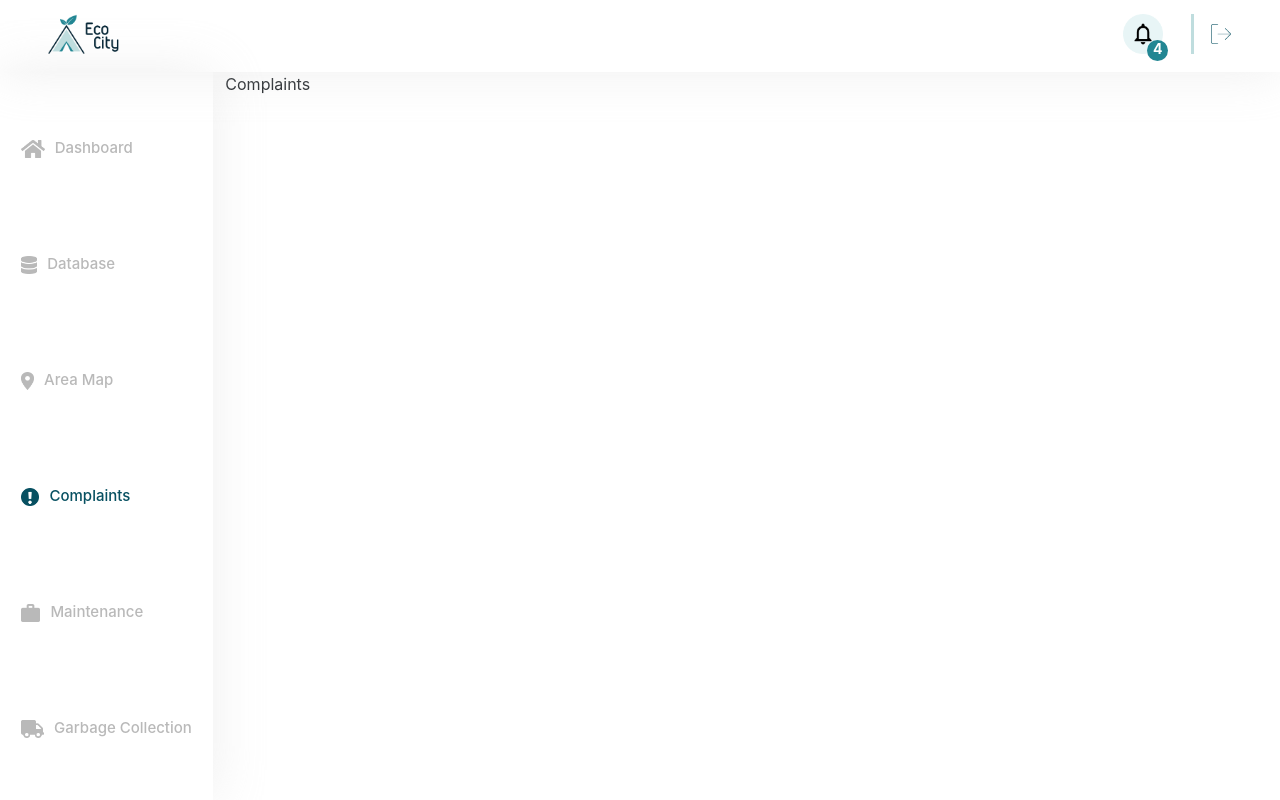
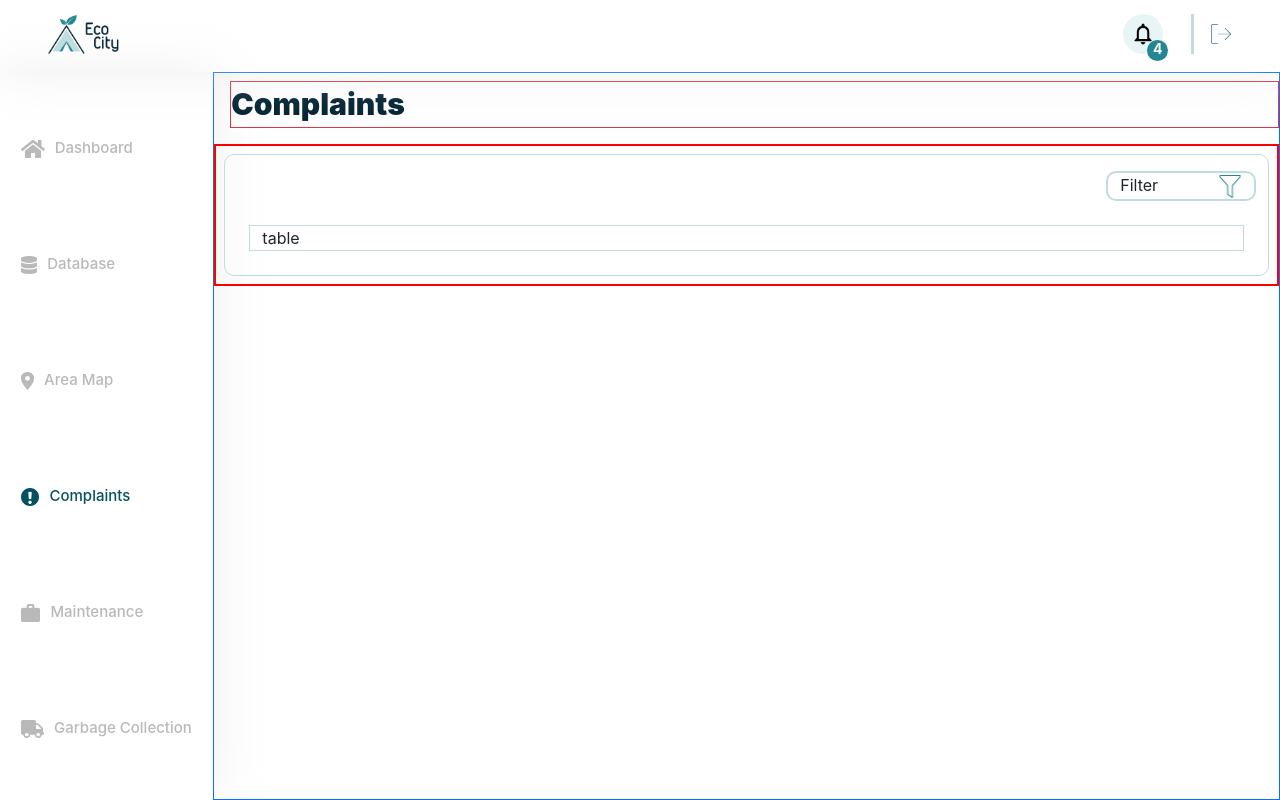
Before and after one commit to IsuruVihan/EcoCity, a React (Create React App) app in the folder admin/: page /complaints in a window 1280 px wide. Built offline with nearby package versions, Linux system fonts and the light colour scheme.

Commit message:
admin task 317 complaint page full sketch done

```diff
--- a/admin/src/pages/Complaints/Complaints.js
+++ b/admin/src/pages/Complaints/Complaints.js
@@ -1,5 +1,5 @@
 import React from 'react';
-import {Col, Container, Row} from "react-bootstrap";
+import {Col, Container, Row , Image} from "react-bootstrap";
 
 import SideNav from "../../common/SideNav";
 import ComplaintsTableFilter from "./filters/ComplaintsTableFilter";
@@ -7,11 +7,52 @@ import ComplaintsTable from "./tables/ComplaintsTable";
 import ViewComplaintModal from "./modals/ViewComplaintModal";
 import Header from "../../common/Header";
 
+import filtericon from '../../assets/images/icons/filter.png';
+
 const Complaints = () => {
   return (
-      <Col className='' lg={10}>
-          Complaints
+      <Col className='border border-1 border-primary' lg={10} >
+          <Row className="ps-3 pb-3 pt-2">
+              <Col className="border border-1 border-danger p-0 m-0"
+                   style={{textAlign: 'left',
+                       fontSize: 30,
+                       fontWeight: '900',
+                       color: '#042434' ,}}>
+                  Complaints
+              </Col>
+          </Row>
+          <Row
+              style={{  border:'2px solid red'}}>
+              <Col
+                  style={{border:"1px solid #BFDDDE" , borderRadius:10}} className="m-2">
+                  <Row className="d-flex">
+                      <Col xs={10}></Col>
+                      <Col  className='pt-3 px-4' >
+                          <Row xs="2"
+                               style={{border:'2px solid #BFDDDE', borderRadius:10 }} >
+                              <Col
+                                  style={{ cursor:'pointer' }} xs="6">
+                                  Filter
+                              </Col>
+                              <Col
+                                  style={{ textAlign:'right'}}>
+                                  <Image src={filtericon} width="50%"/>
+                              </Col>
+                          </Row>
+                      </Col>
+                  </Row>
+                  <Row>
+                      <Col
+                          style={{border:"1px solid #BFDDDE" , }} className="m-4">
+                          table
+                      </Col>
+                  </Row>
+
+              </Col>
+          </Row>
       </Col>
+
+
       // <Container className='mx-0 px-0 h-100 overflow-hidden' fluid>
       //     <Header/>
       //     <Row className='mx-0 mt-72 container-section' >
@@ -21,6 +62,7 @@ const Complaints = () => {
       //         </Col>
       //     </Row>
       // </Container>
+
   );
 }
 
```
Also changed, not shown: admin/src/assets/images/icons/filter.png (added).
